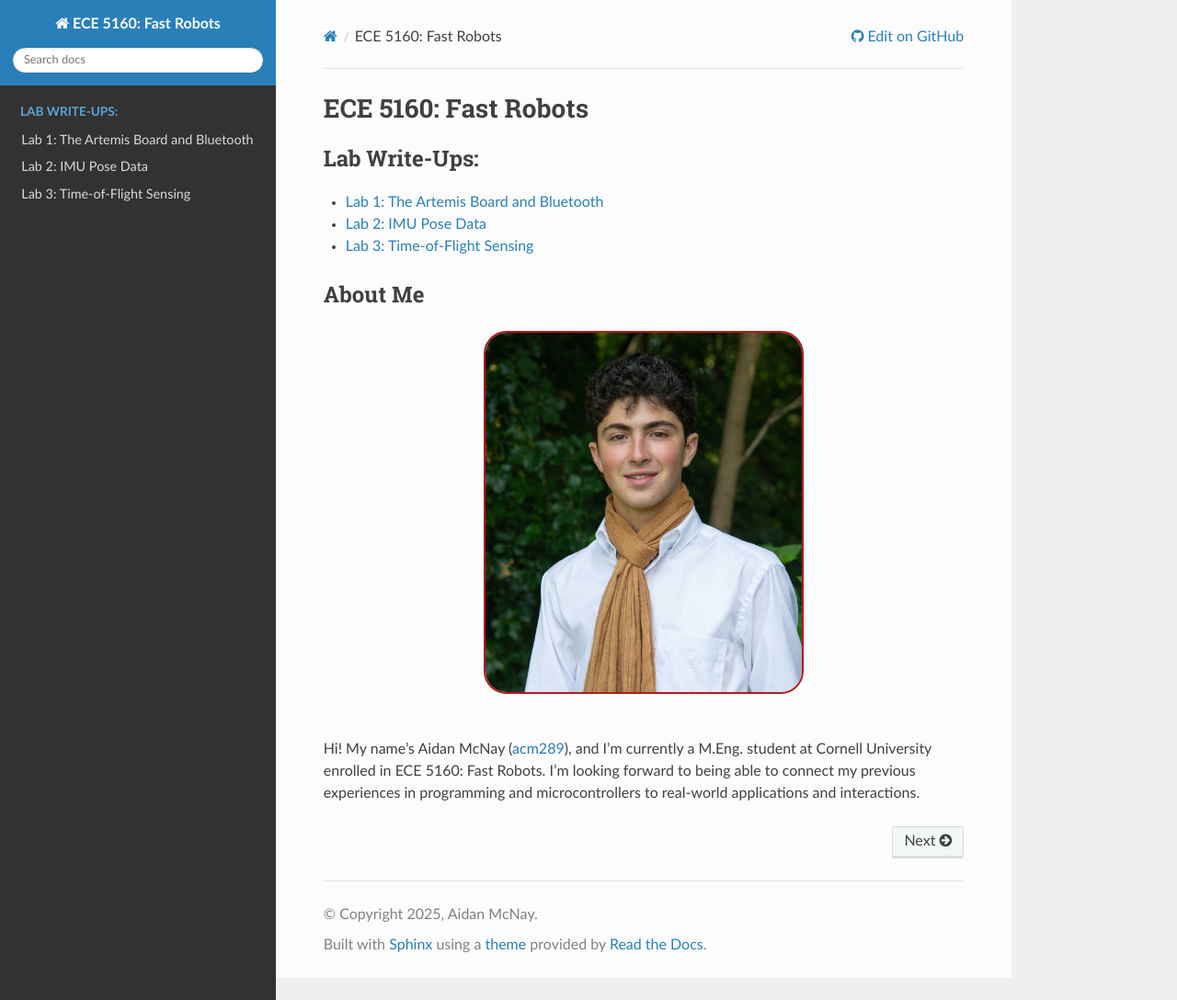
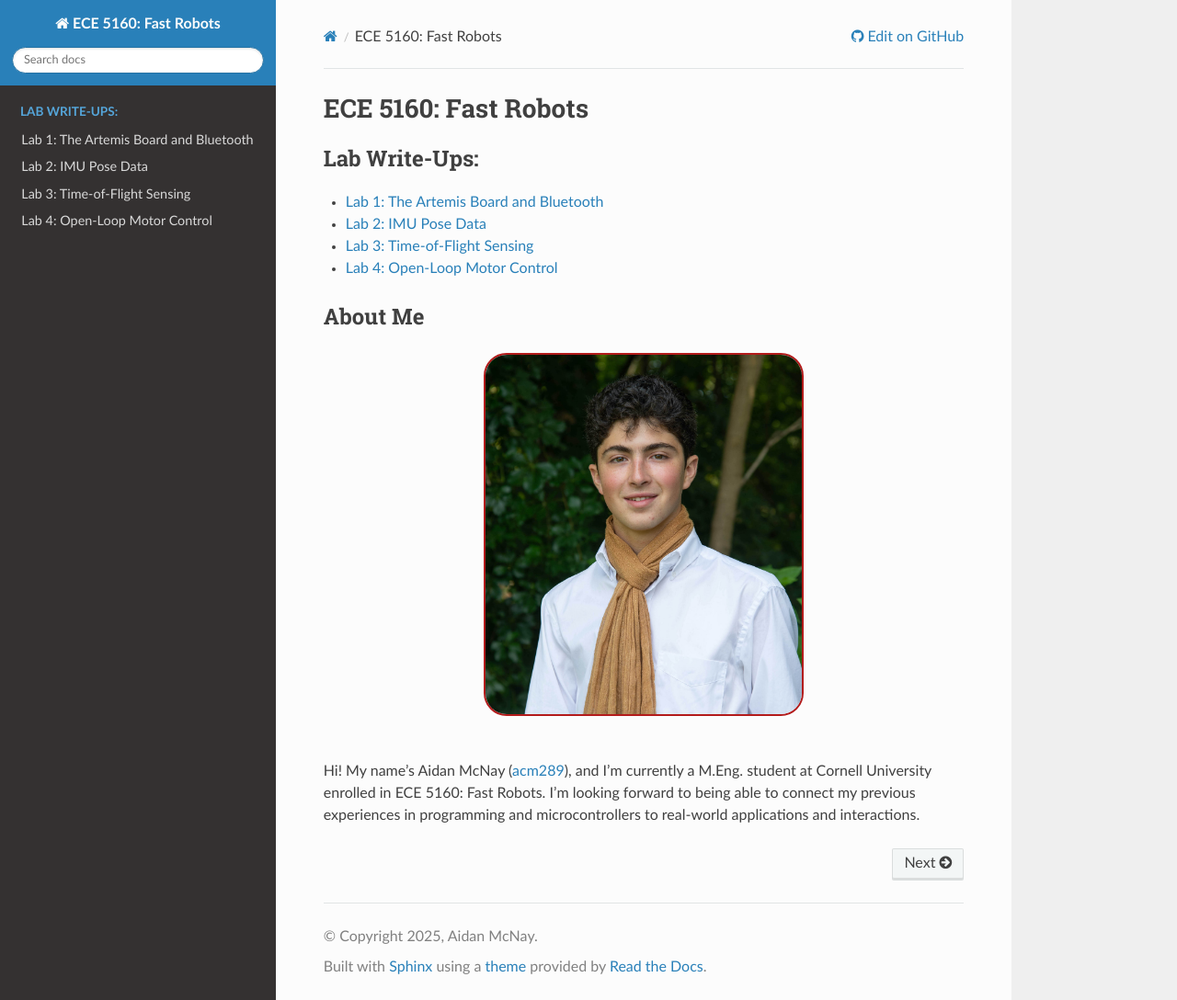
Before and after one commit to Aidan-McNay/fast-robots-docs, a Sphinx documentation site: the page built from docs/index.rst, in a window 1280 px wide and 1088 px high. Shown: the whole window at 92% size. Built offline with Sphinx 7.4.7 and the Read the Docs theme 3.1.0, drawn with Linux system fonts in a browser that asks for light colours; some of the changed lines change nothing that is shown.

Commit message:
Start Lab 4

```diff
--- a/docs/index.rst
+++ b/docs/index.rst
@@ -14,6 +14,7 @@
    lab1
    lab2
    lab3
+   lab4
 
 About Me
 --------------------------------------------------------------------------
--- /dev/null
+++ b/docs/lab4.rst
@@ -0,0 +1,118 @@
+.. ECE 5160 Lab 4 Write-Up: Open-Loop Motor Control
+
+Lab 4: Open-Loop Motor Control
+==========================================================================
+
+Now that we can get data around us, we can integrate our electronics into
+our robot, including controlling the wheel-driving motors!
+
+Prelab
+--------------------------------------------------------------------------
+
+For this lab, we expanded on our hardware setup by introducing two DRV8833
+motor drivers to control the motors. These connect to an external battery
+to drive the motors, as well as with PWM inputs (and ground) from the
+Artemis. Accordingly, I chose analog pins to be able to provide the PWM
+output (A0 - A3)
+
+.. image:: img/lab4/motor-wiring.png
+   :align: center
+   :width: 85%
+   :class: bottompadding
+
+.. admonition:: External Battery
+   :class: info
+
+   Note that the motor drivers/motors are connected to a separate power
+   supply than the other electronics. The relatively high power,
+   fast-switching motor supply will cause EMI ripples in the power supply.
+   To avoid this interfering with our other sensitive electronics (such as
+   out sensors and microcontroller), the power supplies are decoupled.
+
+Motor Drivers - Oscilloscope
+--------------------------------------------------------------------------
+
+To incrementally verify our motor driving capability, I first connected
+one motor driver to the Artemis. The PWM signals were generated on the
+motor driver inputs, and the outputs were connected to the oscilloscope
+probes for measuring, with the motor voltage driven by a voltage supply.
+
+.. admonition:: Power Supply
+   :class: info
+
+   The `DRV8833 datasheet <https://www.ti.com/lit/ds/symlink/drv8833.pdf?HQS=dis-dk-null-digikeymode-dsf-pf-null-wwe&ts=1740659196269>`_
+   notes that the motor voltage can range from 2.7V to 10.8V. However,
+   we will be driving our motors with a `3.7V battery <https://www.amazon.com/URGENEX-Battery-Rechargeable-Quadcopter-Charger/dp/B08T9FB56F/ref=sr_1_3?keywords=lipo+battery+3.7V+850mah&qid=1639066404&sr=8-3>`_,
+   so I chose to set the voltage supply to 3.7V to be more realistic.
+
+<include setup picture>
+
+The code snippet below demonstrates the PWM functionality by sweeping
+the duty cycle of a forward-driving motor, where the ``IN1`` pin is kept
+high, and ``IN2`` switches rapidly (inspired by Nila Narayan's example
+from 2024):
+
+.. code-block:: c++
+   :caption: PWM test code for a forward-driving motor
+
+   #define HIGH_PIN 0 // AIN1 / BIN1
+   #define PWM_PIN 1  // AIN2 / BIN2
+
+   void setup(){
+     pinMode( HIGH_PIN, OUTPUT );
+     pinMode(  PWM_PIN, OUTPUT );
+   }
+
+   void loop(){
+     analogWrite( HIGH_PIN, HIGH );
+     for( int i = 0; i < 255; i = i + 1 ){
+       analogWrite( PWM_PIN, i );
+     }
+   }
+
+.. youtube:: TRONEOA6_nA
+   :align: center
+   :width: 70%
+
+Once we verified one motor driver, I soldered the second one to
+verify it as well; the snippet below similarly sweeps the duty
+cycle, but increases the duty cycle of the first forward-driving
+motor while decreasing that of the second reverse motor.
+
+.. code-block:: c++
+   :caption: PWM test code for complementary motors
+
+   #define MOTOR1_IN1 0
+   #define MOTOR1_IN2 1
+   #define MOTOR2_IN1 2
+   #define MOTOR2_IN2 3
+
+   void motor1_forward(uint8_t i) {
+     analogWrite(MOTOR1_IN1, HIGH);
+     analogWrite(MOTOR1_IN2, i   );
+   }
+
+   void motor2_reverse(uint8_t i) {
+     analogWrite(MOTOR2_IN1, 255 - i );
+     analogWrite(MOTOR2_IN2, HIGH);
+   }
+
+   void setup() {
+     pinMode(MOTOR1_IN1, OUTPUT);
+     pinMode(MOTOR1_IN2, OUTPUT);
+     pinMode(MOTOR2_IN1, OUTPUT);
+     pinMode(MOTOR2_IN2, OUTPUT);
+   }
+
+   void loop() {
+     for (int i = 0; i < 255; i = i + 1) {
+       motor1_forward( i );
+       motor2_reverse( i );
+     }
+   }
+
+<include setup picture>
+
+.. youtube:: GNM55a-WYec
+   :align: center
+   :width: 70%
```
Also changed, not shown: 1 other file.
